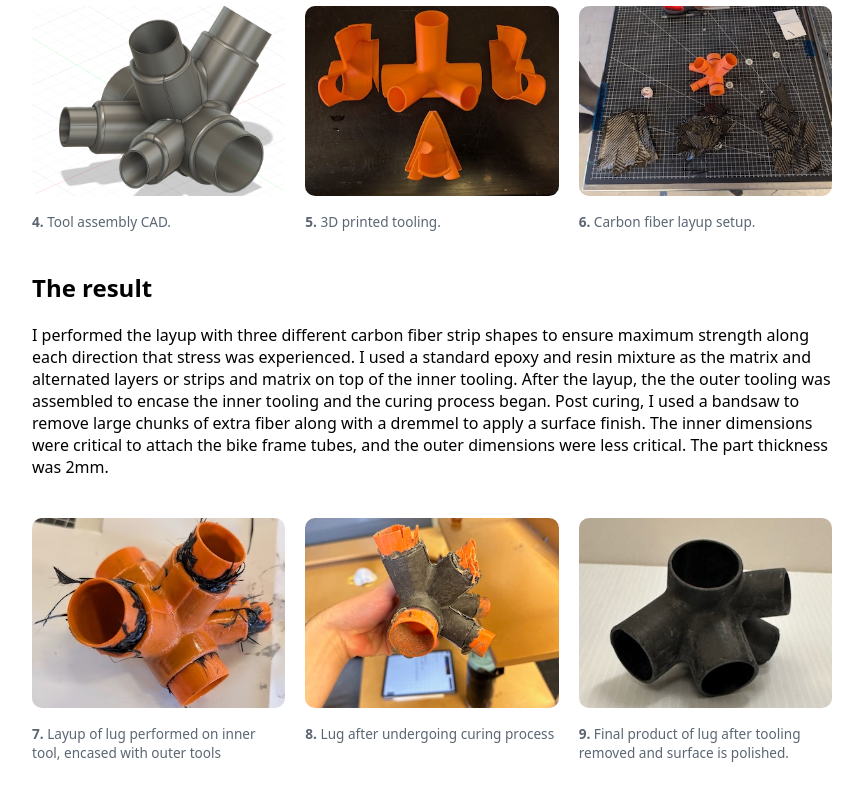
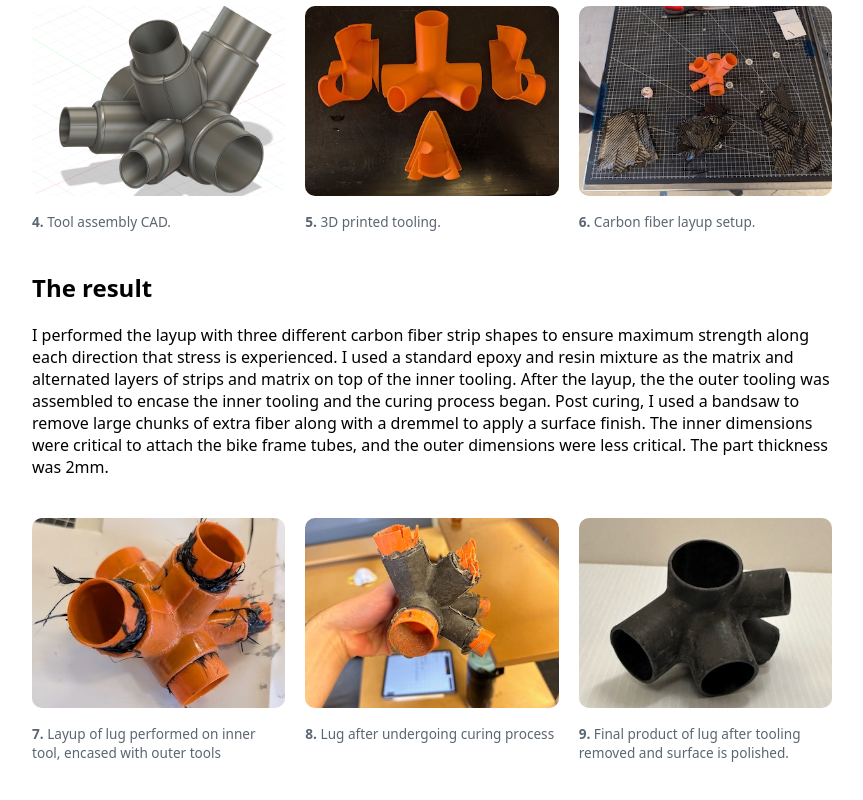
Before and after one commit to bretthodson10/bretthodson10.github.io, a plain HTML site: page projects/project-one/index.html in a window 1280 px wide. Shown: the part 979-1779 px from the top of the page, without its empty margins (208-1071 px from the left). Drawn offline with Linux system fonts and the light colour scheme.

Commit message:
Fix grammar in layup description
Corrected grammatical errors in the paragraph about the layup process.

```diff
--- a/projects/project-one/index.html
+++ b/projects/project-one/index.html
@@ -60,8 +60,8 @@
     </div>
 
     <h2>The result</h2>
-    <p>I performed the layup with three different carbon fiber strip shapes to ensure maximum strength along each direction that stress was experienced.
-      I used a standard epoxy and resin mixture as the matrix and alternated layers or strips and matrix on top of the inner tooling. After the layup, the
+    <p>I performed the layup with three different carbon fiber strip shapes to ensure maximum strength along each direction that stress is experienced.
+      I used a standard epoxy and resin mixture as the matrix and alternated layers of strips and matrix on top of the inner tooling. After the layup, the
     the outer tooling was assembled to encase the inner tooling and the curing process began. Post curing, I used a bandsaw to remove large chunks of extra fiber
       along with a dremmel to apply a surface finish. The inner dimensions were critical to attach the bike frame tubes, and the outer dimensions were less critical.
       The part thickness was 2mm.
```
